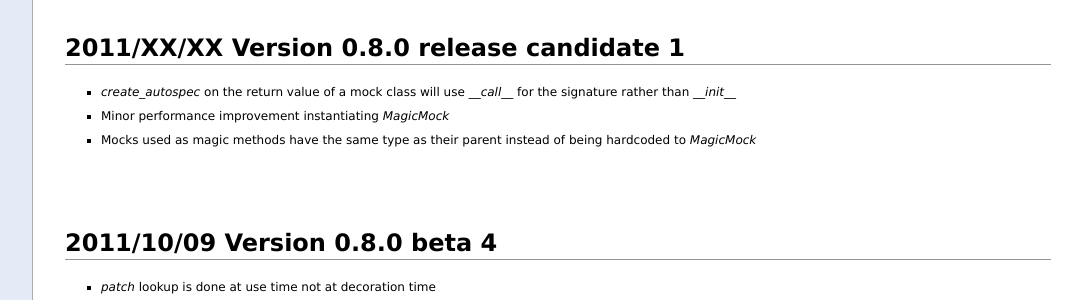
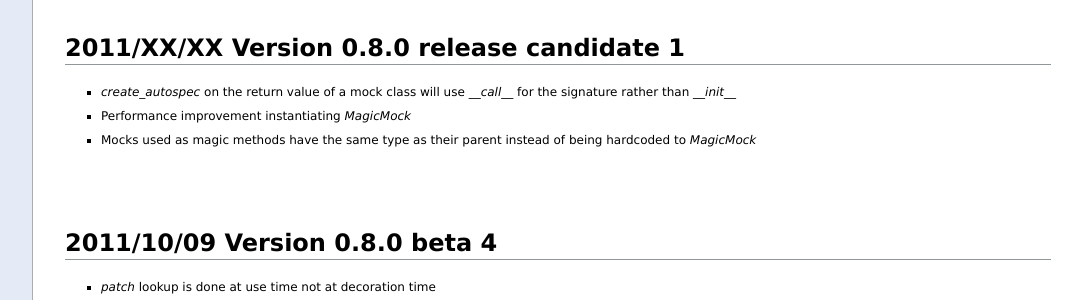
Before and after one commit to testing-cabal/mock, a Sphinx documentation site: the page built from docs/changelog.txt, in a window 1280 px wide. Shown: the part 2003-2303 px from the top of the page, without its empty margins (197-1274 px from the left). Built offline with Sphinx 7.4.7, drawn with Linux system fonts in a browser that asks for light colours; pages that are not in the unit, such as notebooks, are missing from menus.

Commit message:
CHANGELOG update

```diff
--- a/docs/changelog.txt
+++ b/docs/changelog.txt
@@ -163,7 +163,7 @@ mock 0.8.0 is the last version that will support Python 2.4.
 
 * `create_autospec` on the return value of a mock class will use `__call__`
   for the signature rather than `__init__`
-* Minor performance improvement instantiating `MagicMock`
+* Performance improvement instantiating `MagicMock`
 * Mocks used as magic methods have the same type as their parent instead of
   being hardcoded to `MagicMock`
 
```
